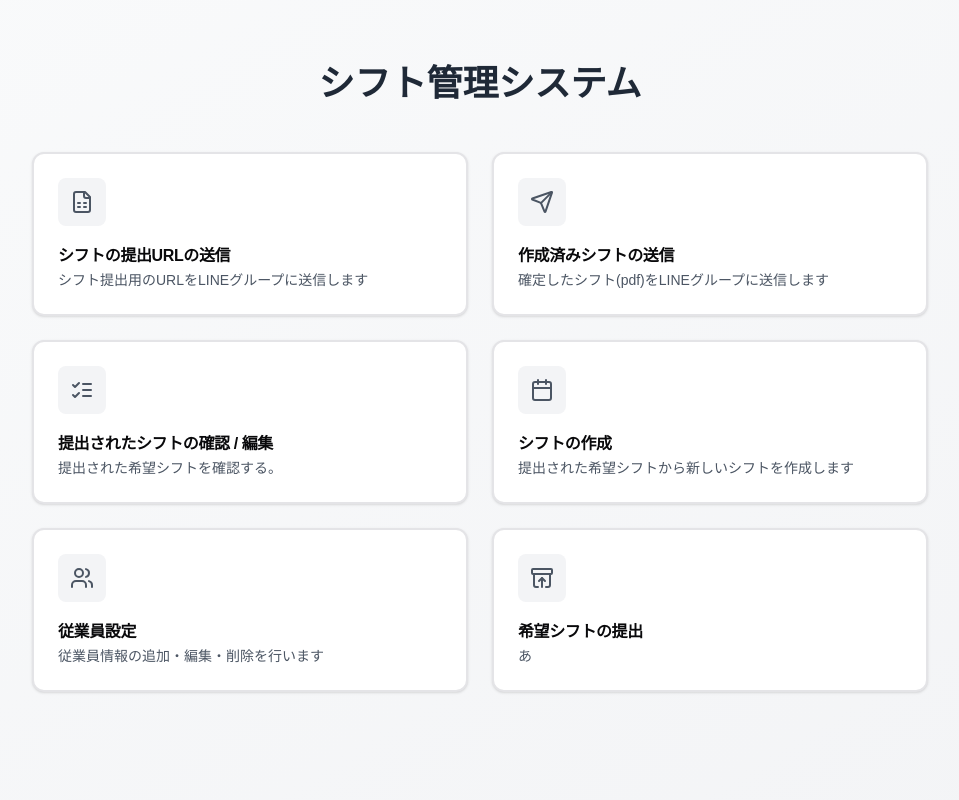
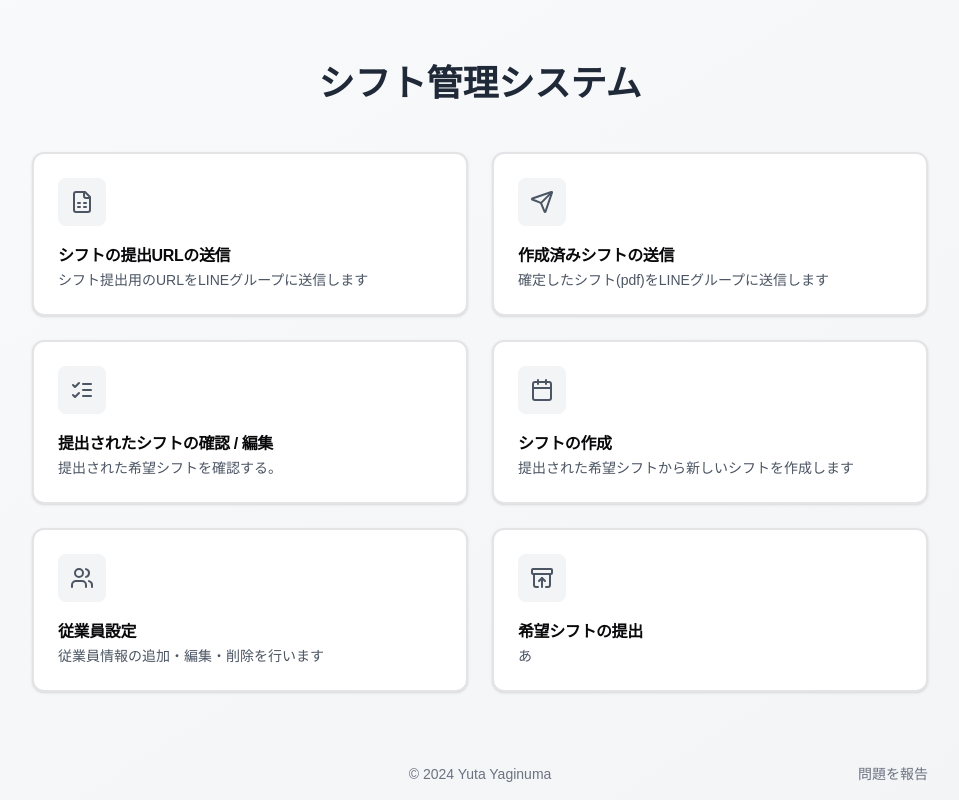
Before and after one commit to temmie0232/ShiftManager, a Next.js app in the folder frontend/: page /home in a window 1280 px wide. Shown: the whole page, without its empty margins (160-1119 px from the left). Built offline with nearby package versions, Linux system fonts and the light colour scheme.

Commit message:
add: フッターの作成

```diff
--- a/frontend/src/app/layout.tsx
+++ b/frontend/src/app/layout.tsx
@@ -14,7 +14,21 @@ export default function RootLayout({
 }) {
   return (
     <html lang="jp">
-      <body className="antialiased">{children}<Toaster /></body>
+      <body className="antialiased min-h-screen">
+        {children}
+        <footer className="fixed bottom-4 left-0 right-0 px-8 pointer-events-none">
+          <div className="max-w-4xl mx-auto flex justify-center items-center text-sm text-gray-500 relative">
+            <div>© 2024 Yuta Yaginuma</div>
+            <a
+              href="mailto:temmie0232@gmail.com?subject=シフト管理アプリの問題報告"
+              className="absolute right-0 hover:text-gray-700 transition-colors pointer-events-auto"
+            >
+              問題を報告
+            </a>
+          </div>
+        </footer>
+        <Toaster />
+      </body>
     </html>
   );
 }
```
